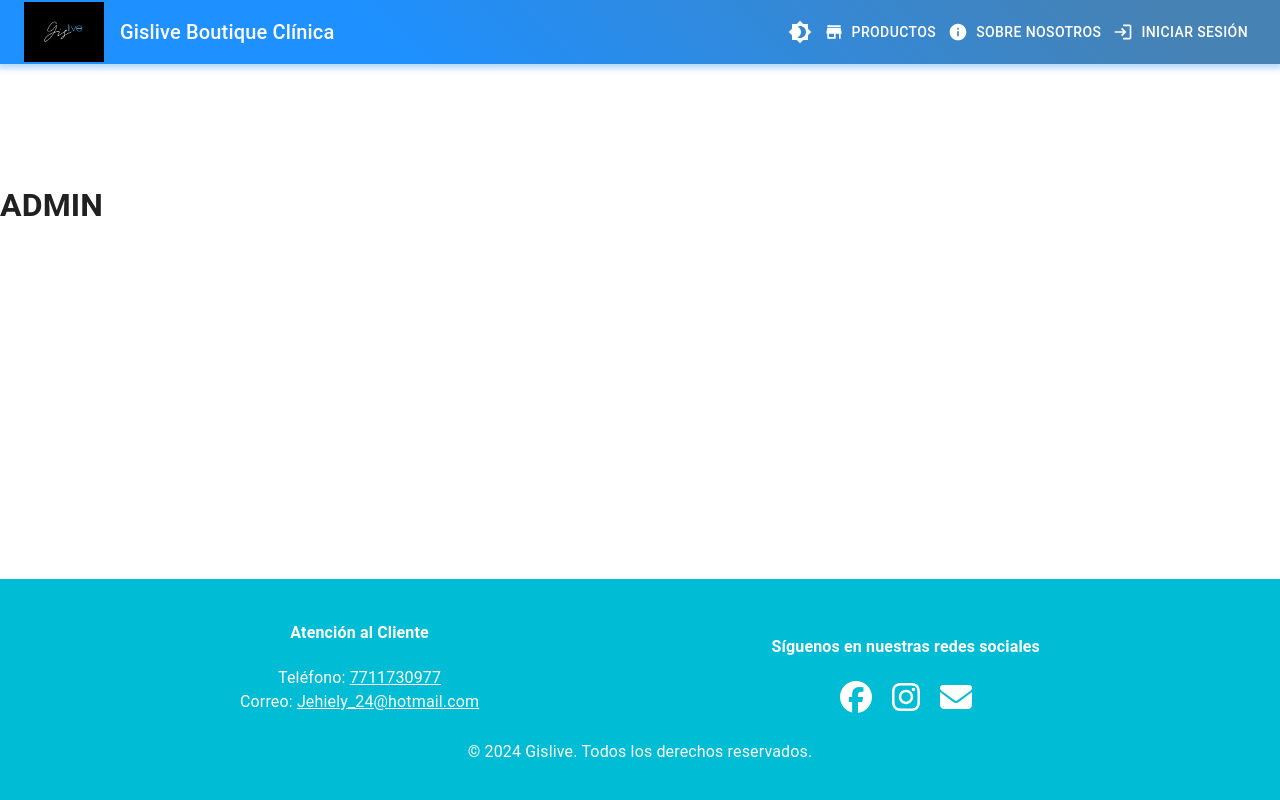
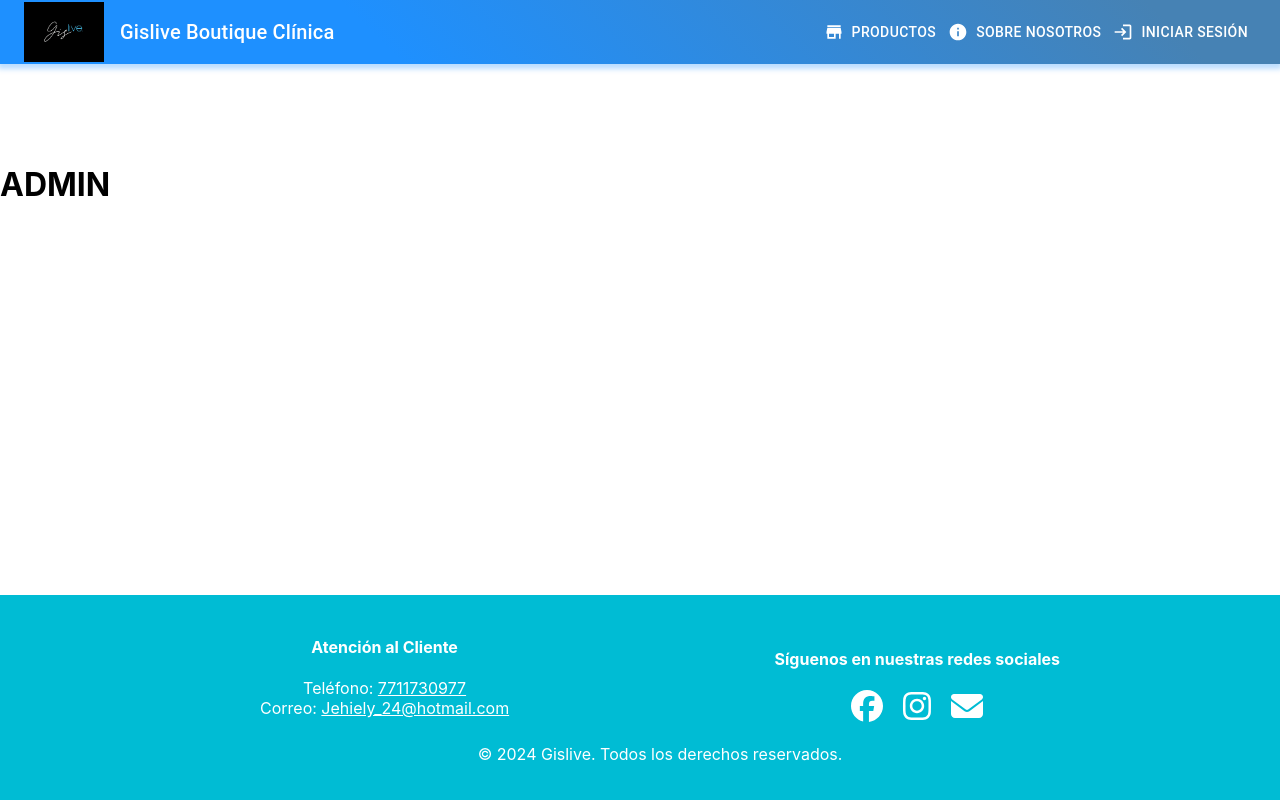
Before and after one commit to YareliHH/Frontend_Gis, a React (Create React App) app: page /admin in a window 1280 px wide. Built offline with nearby package versions, Linux system fonts and the light colour scheme.

Commit message:
cambios nav

```diff
--- a/src/Componentes/Compartidos/barraNav.jsx
+++ b/src/Componentes/Compartidos/barraNav.jsx
@@ -1,50 +1,41 @@
 import React, { useState, useRef, useEffect } from 'react';
-import { AppBar, Toolbar, IconButton, Typography, Menu, MenuItem, Box, Button, Switch } from '@mui/material';
+import { AppBar, Toolbar, IconButton, Typography, Menu, MenuItem, Box, Button } from '@mui/material';
 import MenuIcon from '@mui/icons-material/Menu';
 import AccountCircleIcon from '@mui/icons-material/AccountCircle';
 import StoreIcon from '@mui/icons-material/Store';
 import InfoIcon from '@mui/icons-material/Info';
 import LoginIcon from '@mui/icons-material/Login';
-import Brightness4Icon from '@mui/icons-material/Brightness4';
-import Brightness7Icon from '@mui/icons-material/Brightness7';
 import { useNavigate } from 'react-router-dom';
 import { createTheme, ThemeProvider } from '@mui/material/styles';
-import { CssBaseline } from '@mui/material'; // Necesario para el modo oscuro
 import logo from '../imagenes/logoGL.jpg';
 
-const BarraNav = () => {
-  const [anchorEl, setAnchorEl] = useState(null);
-  const [active, setActive] = useState('inicio');
-  const [darkMode, setDarkMode] = useState(false); // Estado para el modo oscuro
-  const navigate = useNavigate();
-  const menuRef = useRef(null);
-
-  // Crear el tema dinámicamente según el modo claro/oscuro
+// Creación del tema personalizado
 const theme = createTheme({
   palette: {
-      mode: darkMode ? 'dark' : 'light', // Cambia entre claro y oscuro
     primary: {
-        main: darkMode ? '#90caf9' : '#1E90FF', // Ajustes de color para cada modo
+      main: '#1E90FF', // Azul primario
     },
     secondary: {
-        main: darkMode ? '#8f94fb' : '#4682B4', // Ajustes de color para cada modo
+      main: '#4682B4', // Azul intermedio (para resaltar)
     },
   },
   components: {
     MuiAppBar: {
       styleOverrides: {
         root: {
-            background: darkMode
-              ? 'linear-gradient(45deg, #121212 30%, #333333 90%)' // Degradado en modo oscuro
-              : 'linear-gradient(45deg, #1E90FF 30%, #4682B4 90%)', // Degradado en modo claro
-            boxShadow: darkMode
-              ? '0 3px 5px 2px rgba(144, 202, 249, .3)'
-              : '0 3px 5px 2px rgba(30, 144, 255, .3)',
+          background: 'linear-gradient(45deg, #1E90FF 30%, #4682B4 90%)', // Degradado azul
+          boxShadow: '0 3px 5px 2px rgba(30, 144, 255, .3)', // Sombra ligera
         },
       },
     },
   },
 });
+
+const BarraNav = () => {
+  const [anchorEl, setAnchorEl] = useState(null);
+  const [active, setActive] = useState('inicio');
+  const navigate = useNavigate();
+  const menuRef = useRef(null);
 
   const handleMenuOpen = (event) => {
     setAnchorEl(event.currentTarget);
@@ -78,10 +69,6 @@ const BarraNav = () => {
     }
   };
 
-  const handleThemeToggle = () => {
-    setDarkMode((prevMode) => !prevMode);
-  };
-
   useEffect(() => {
     const handleClickOutside = (event) => {
       if (menuRef.current && !menuRef.current.contains(event.target)) {
@@ -96,18 +83,12 @@ const BarraNav = () => {
 
   return (
     <ThemeProvider theme={theme}>
-      <CssBaseline /> {/* Esto aplica el modo oscuro correctamente */}
       <AppBar position="static">
         <Toolbar>
           <Box display="flex" alignItems="center" sx={{ flexGrow: 1 }}>
             <img src={logo} alt="Gislive Boutique Clínica" style={{ width: 80, height: 60, marginRight: 16 }} />
             <Typography variant="h6">Gislive Boutique Clínica</Typography>
           </Box>
-
-          {/* Alternar tema claro/oscuro */}
-          <IconButton sx={{ ml: 1 }} onClick={handleThemeToggle} color="inherit">
-            {darkMode ? <Brightness7Icon /> : <Brightness4Icon />}
-          </IconButton>
 
           <Box sx={{ display: { xs: 'none', md: 'flex' } }}>
             <Button
```
Lines whose indentation alone changed are shown as unchanged.
